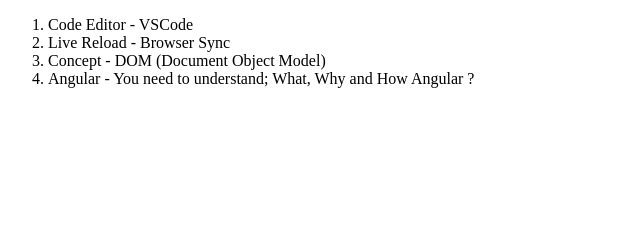
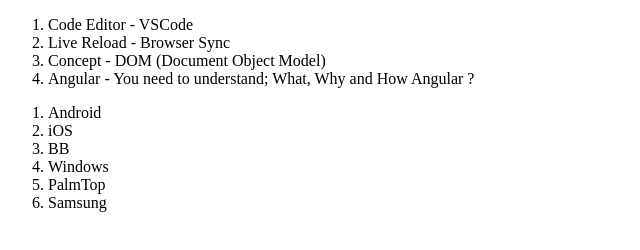
Before and after one commit to CodeKul/angular-weekend-12-sep-2020, a plain HTML site: page day1/index.html in a window 1280 px wide. Shown: the whole page, without its empty margins (0-640 px from the left). Drawn offline with Linux system fonts and the light colour scheme.

Commit message:
dom - manipulation of dom

```diff
--- a/day1/app.js
+++ b/day1/app.js
@@ -5,5 +5,14 @@
 
 let ce = document.getElementById('ce')
 console.log(ce)
+console.log(console)
 
-console.log(console)
+let mobiles = ['Android', 'iOS', 'BB', 'Windows', 'PalmTop', 'Samsung']
+
+let olMob = document.getElementById('mob')
+
+for (let i = 0; i < mobiles.length; i++) {
+    let li = document.createElement('li')
+    li.textContent = mobiles[i]
+    olMob.appendChild(li)
+}
--- a/day1/index.html
+++ b/day1/index.html
@@ -17,6 +17,11 @@
         </ol>
     </div>
 
+    <div>
+        <ol id="mob">
+        </ol>
+    </div>
+
     <script src="app.js"></script>
 </body>
 
```
